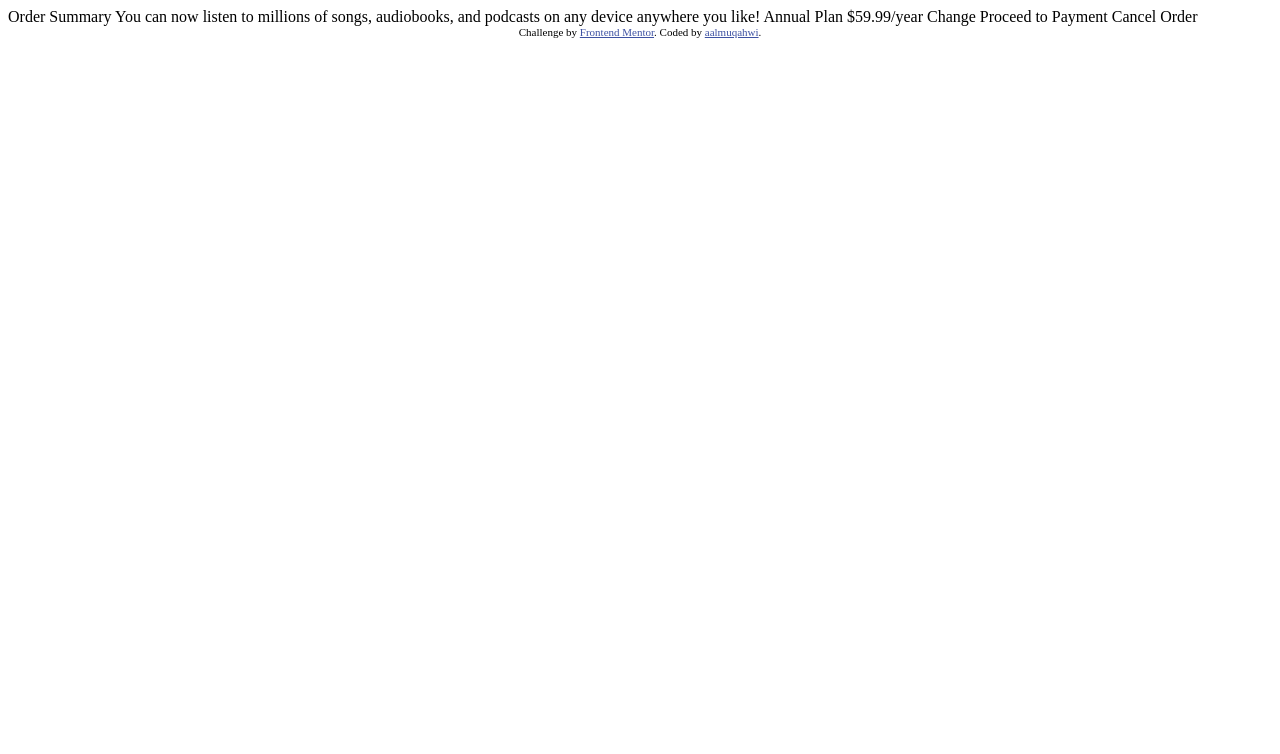
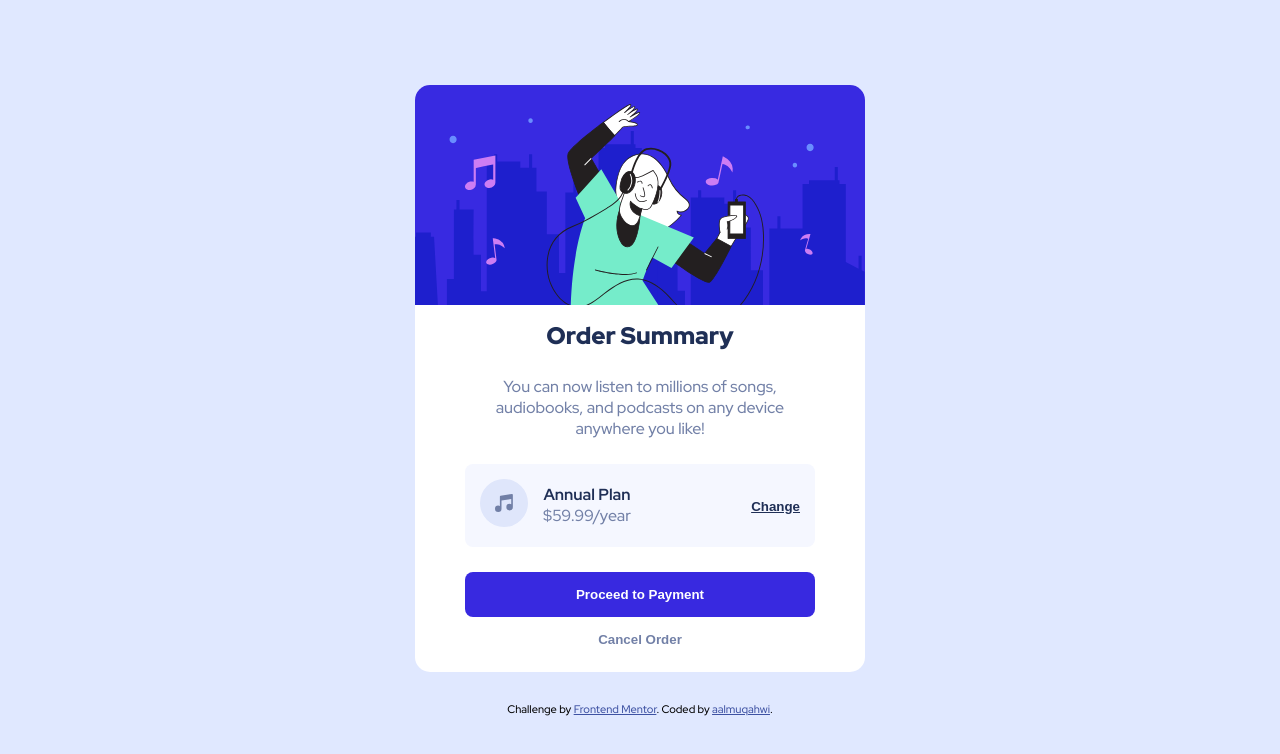
Before and after one commit to aalmuqahwi/fm-order-summary-component, a website: page index.html in a window 1280 px wide. Drawn offline with Linux system fonts and the light colour scheme.

Commit message:
added first draft of html and css

```diff
--- a/css/styles.css
+++ b/css/styles.css
@@ -0,0 +1,91 @@
+@import url("https://fonts.googleapis.com/css2?family=Red+Hat+Display:wght@500;700;900&display=swap");
+* {
+  margin: 0;
+  padding: 0;
+  box-sizing: border-box;
+}
+
+body {
+  font-size: 16px;
+  min-height: 100vh;
+  display: flex;
+  flex-direction: column;
+  justify-content: center;
+  align-items: center;
+  background-color: hsl(225deg, 100%, 94%);
+  font-family: "Red Hat Display", sans-serif;
+}
+
+.container {
+  width: 450px;
+  background: white;
+  border-radius: 15px;
+  margin-bottom: 30px;
+}
+.container img {
+  border-radius: inherit;
+  border-bottom-left-radius: 0;
+  border-bottom-right-radius: 0;
+}
+.container .content {
+  height: 100%;
+  display: flex;
+  flex-direction: column;
+  gap: 25px;
+  padding: 10px 50px;
+  text-align: center;
+}
+.container .content .title h2 {
+  color: hsl(223deg, 47%, 23%);
+  font-weight: 900;
+}
+.container .content .description p {
+  color: hsl(224deg, 23%, 55%);
+}
+.container .content .plan {
+  display: flex;
+  gap: 15px;
+  align-items: center;
+  background: hsl(225deg, 100%, 98%);
+  padding: 15px;
+  border-radius: 8px;
+}
+.container .content .plan > div:nth-child(2) {
+  flex: 1;
+  display: flex;
+  justify-content: space-between;
+  align-items: center;
+}
+.container .content .plan > div:nth-child(2) strong {
+  color: hsl(223deg, 47%, 23%);
+}
+.container .content .plan > div:nth-child(2) span {
+  color: hsl(224deg, 23%, 55%);
+}
+.container .content .plan > div:nth-child(2) button {
+  border: none;
+  background: none;
+  color: hsl(223deg, 47%, 23%);
+  font-weight: 600;
+  text-decoration: underline;
+}
+.container .content .actions {
+  display: flex;
+  padding-bottom: 15px;
+  gap: 15px;
+  flex-direction: column;
+}
+.container .content .actions button:first-child {
+  padding: 15px;
+  border-radius: 8px;
+  border: none;
+  color: white;
+  font-weight: 700;
+  background-color: hsl(245deg, 75%, 52%);
+}
+.container .content .actions button:last-child {
+  border: none;
+  background: none;
+  color: hsl(224deg, 23%, 55%);
+  font-weight: 700;
+}
--- a/index.html
+++ b/index.html
@@ -22,9 +22,41 @@
     <title>Frontend Mentor | Order summary card</title>
   </head>
   <body>
-    Order Summary You can now listen to millions of songs, audiobooks, and
-    podcasts on any device anywhere you like! Annual Plan $59.99/year Change
-    Proceed to Payment Cancel Order
+    <div class="container">
+      <img src="images/illustration-hero.svg" alt="hero" />
+      <div class="content">
+        <div class="title">
+          <h2>Order Summary</h2>
+        </div>
+        <div class="description">
+          <p>
+            You can now listen to millions of songs, audiobooks, and podcasts on
+            any device anywhere you like!
+          </p>
+        </div>
+        <div class="plan">
+          <div>
+            <div>
+              <img src="images/icon-music.svg" alt="icon music" />
+            </div>
+          </div>
+          <div>
+            <div>
+              <strong>Annual Plan</strong>
+              <br />
+              <span>$59.99/year</span>
+            </div>
+            <div>
+              <button>Change</button>
+            </div>
+          </div>
+        </div>
+        <div class="actions">
+          <button>Proceed to Payment</button>
+          <button>Cancel Order</button>
+        </div>
+      </div>
+    </div>
 
     <div class="attribution">
       Challenge by
--- a/sass/index.scss
+++ b/sass/index.scss
@@ -9,7 +9,108 @@ $very-pale-blue: hsl(225, 100%, 98%);
 $desaturated-blue: hsl(224, 23%, 55%);
 $dark-blue: hsl(223, 47%, 23%);
 
+* {
+  margin: 0;
+  padding: 0;
+  box-sizing: border-box;
+}
+
 body {
   font-size: 16px;
+  min-height: 100vh;
+  display: flex;
+  flex-direction: column;
+  justify-content: center;
+  align-items: center;
+  background-color: $pale-blue;
   font-family: "Red Hat Display", sans-serif;
 }
+
+.container {
+  width: 450px;
+  background: white;
+  border-radius: 15px;
+  margin-bottom: 30px;
+
+  img {
+    border-radius: inherit;
+    border-bottom-left-radius: 0;
+    border-bottom-right-radius: 0;
+  }
+
+  .content {
+    height: 100%;
+    display: flex;
+    flex-direction: column;
+    gap: 25px;
+    padding: 10px 50px;
+    text-align: center;
+
+    .title {
+      h2 {
+        color: $dark-blue;
+        font-weight: 900;
+      }
+    } // title
+
+    .description {
+      p {
+        color: $desaturated-blue;
+      }
+    } // description
+
+    .plan {
+      display: flex;
+      gap: 15px;
+      align-items: center;
+      background: $very-pale-blue;
+      padding: 15px;
+      border-radius: 8px;
+      & > div:nth-child(2) {
+        flex: 1;
+        display: flex;
+        justify-content: space-between;
+        align-items: center;
+
+        strong {
+          color: $dark-blue;
+        }
+
+        span {
+          color: $desaturated-blue;
+        }
+
+        button {
+          border: none;
+          background: none;
+          color: $dark-blue;
+          font-weight: 600;
+          text-decoration: underline;
+        }
+      }
+    } // plan
+
+    .actions {
+      display: flex;
+      padding-bottom: 15px;
+      gap: 15px;
+      flex-direction: column;
+
+      & button:first-child {
+        padding: 15px;
+        border-radius: 8px;
+        border: none;
+        color: white;
+        font-weight: 700;
+        background-color: $bright-blue;
+      }
+
+      & button:last-child {
+        border: none;
+        background: none;
+        color: $desaturated-blue;
+        font-weight: 700;
+      }
+    } // actions
+  }
+}
```
